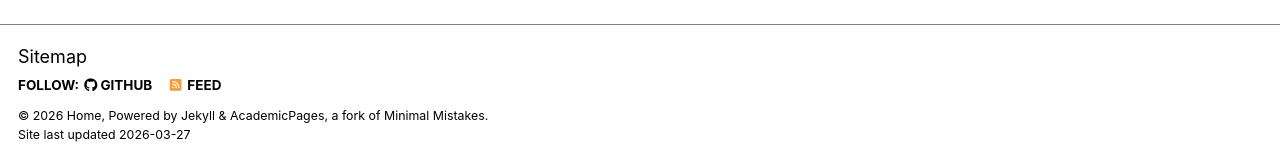
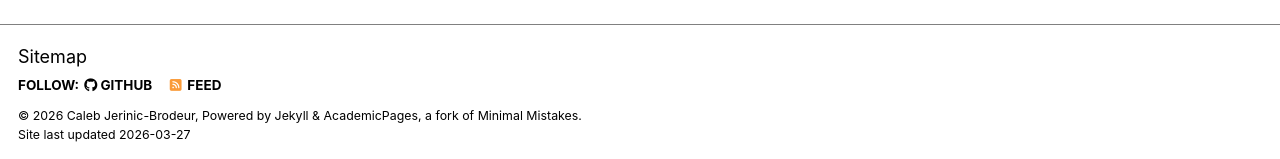
Before and after one commit to cjerinic/cjerinic.github.io, a Jekyll site: the page built from _pages/about.md, in a window 1280 px wide and 900 px high, scrolled down 2692 px. Shown: the part 738-897 px from the top of the window. Built offline with Jekyll 4.4.1, drawn with Linux system fonts in a browser that asks for light colours; some web fonts are replaced; a script bundle is joined from its source files by our own code; library files that are not in the unit come from our copies.

Commit message:
Change name field to 'Caleb Jerinic-Brodeur'
Updated the name field to reflect the author's full name.

```diff
--- a/_config.yml
+++ b/_config.yml
@@ -11,7 +11,7 @@ locale                   : "en-US"
 site_theme               : "contrast" # The available themes options are "default", "air", "sunrise", "mint", "dirt" and "contrast"
 title                    : "Caleb Jerinic-Brodeur"
 title_separator          : "-"
-name                     : &name "Home"
+name                     : &name "Caleb Jerinic-Brodeur"
 description              : &description "Your Name's academic portfolio"   # Update this with a general description of your site, this is the default if not overridden by a page
 url                      : https://cjerinic.github.io # The base hostname & protocol for your site e.g. "https://[your GitHub username].github.io",
                                                            # or if you already have some other page hosted on Github then use "https://[your GitHub username].github.io/[Your Repo Name]"
```
